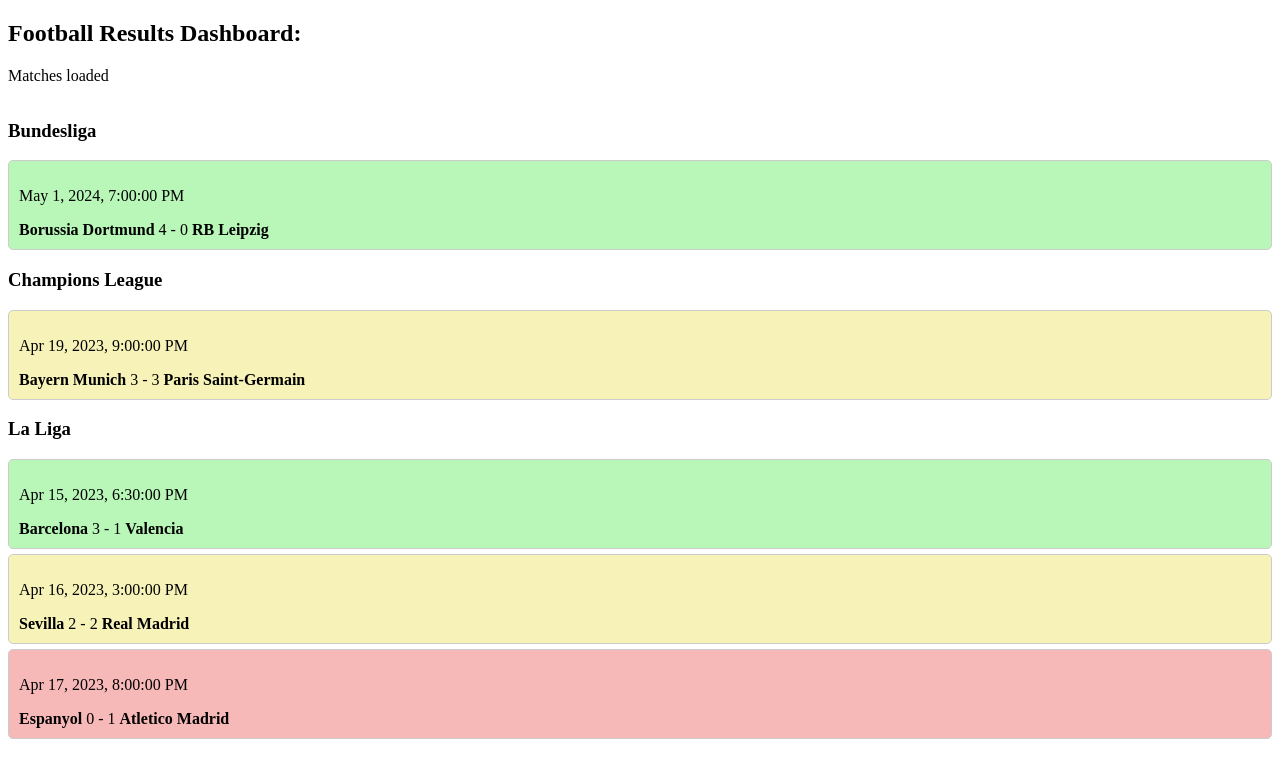
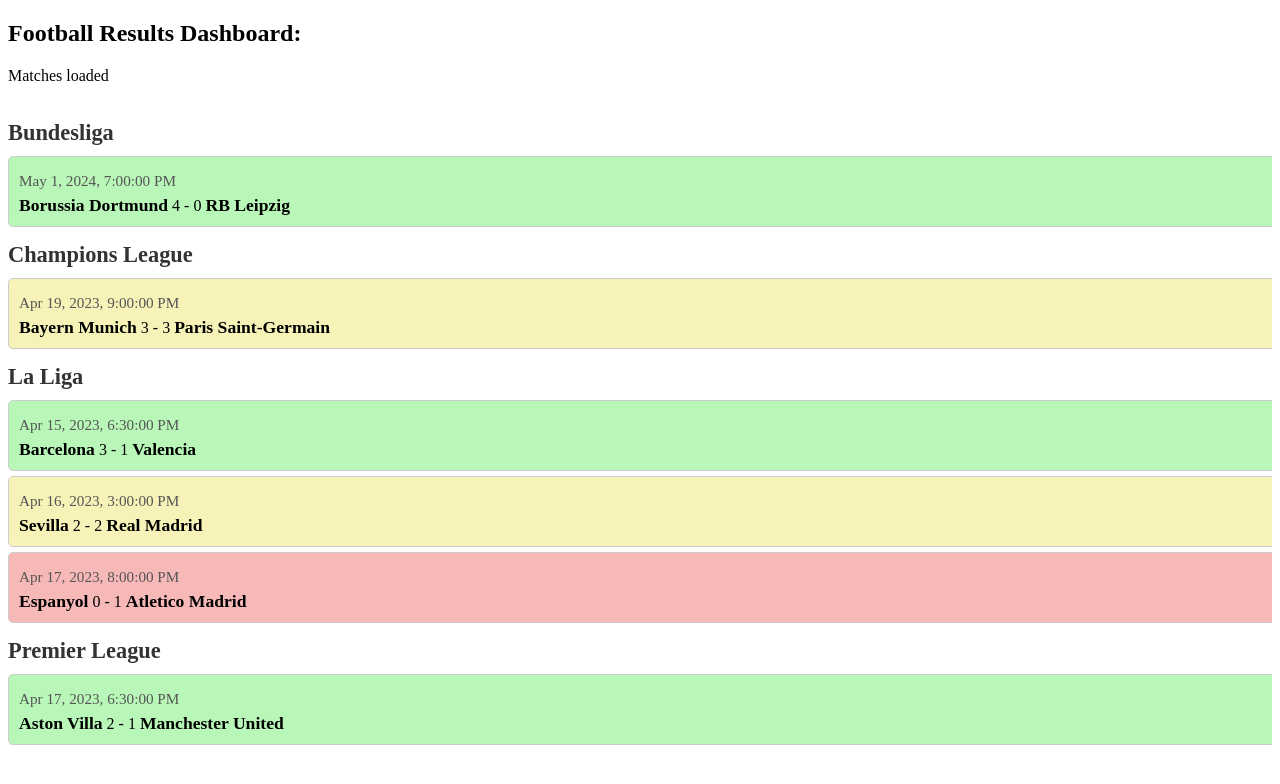
Before and after one commit to bpatrik0601/BProf-Accenture-Kft.-2025-26--Angular-frontend, an Angular app: page / in a window 1280 px wide. Shown: the top 784 px of the page. Built offline with nearby package versions, Linux system fonts and the light colour scheme.

Commit message:
Angular pages formatting edits

```diff
--- a/src/app/components/dashboard/dashboard.component.css
+++ b/src/app/components/dashboard/dashboard.component.css
@@ -1,4 +1,47 @@
+/* Dashboard page formatting */
+
+body {
+  font-family: Arial, sans-serif;
+  background-color: #f9f9f9;
+  margin: 0;
+  padding: 0;
+  overflow: scroll;
+}
+
 .match-list {
   max-height: 80vh;
+  margin-top: 20px;
   overflow-y: auto; /* vertical scrolling enabled */
 }
+
+.match-list h3 {
+  font-size: 1.4em;
+  margin: 15px 0 10px;
+  color: #333;
+}
+
+.match-card {
+  width: 100%;
+  border: 1px solid #ccc;
+  border-radius: 8px;
+  padding: 12px;
+  margin: 8px 0;
+  transition: transform 0.2s, box-shadow 0.2s;
+  overflow: hidden;
+}
+
+.match-card:hover {
+  transform: scale(1.02);
+  transform-origin: center center;
+  box-shadow: 0 0 12px rgba(0,0,0,0.3);
+}
+
+.match-card p {
+  margin: 5px 0;
+  font-size: 0.95em;
+  color: #555;
+}
+
+.match-card strong {
+  font-size: 1.1em;
+}
--- a/src/app/components/matchdetails/matchdetails.component.css
+++ b/src/app/components/matchdetails/matchdetails.component.css
@@ -0,0 +1,54 @@
+/* Match-details page formatting */
+
+body {
+  font-family: Arial, sans-serif;
+  background-color: #f9f9f9;
+  margin: 0;
+  padding: 0;
+  overflow: scroll;
+}
+
+.match-details {
+  text-align: center;
+  font-size: 1.2em;
+  margin-top: 20px;
+}
+
+.match-details h2,
+.match-details h3 {
+  font-size: 2em;
+  margin-bottom: 10px;
+}
+
+.match-details .match-date {
+  font-size: 1.3em;
+  color: #666;
+  margin-bottom: 20px;
+}
+
+.match-details .score {
+  font-size: 1.5em;
+  font-weight: bold;
+  margin: 15px 0;
+}
+
+.match-details .statistics-title {
+  font-size: 1.4em;
+  margin-top: 25px;
+  margin: 20px 0 10px;
+  text-decoration: underline;
+}
+
+.match-details ul {
+  list-style-position: none;
+  padding: 0;
+  margin: 0 auto;
+  display: inline-block;
+  text-align: left;
+}
+
+.match-details ul li {
+  margin: 8px 0;
+  font-size: 1.2em;
+  color: #444;
+}
--- a/src/app/components/matchdetails/matchdetails.component.html
+++ b/src/app/components/matchdetails/matchdetails.component.html
@@ -1,10 +1,11 @@
 <h2>Match Details:</h2>
 
-<div *ngIf="statistics; else loading">
+<div *ngIf="statistics; else loading" class="match-details">
   <h3>{{ statistics.homeTeam }} vs {{ statistics.awayTeam }}</h3>
-  <p>Score: {{ statistics.homeScore }} - {{ statistics.awayScore }}</p>
+  <p class="match-date">{{ statistics.date | date: 'medium' }}</p>
+  <p class="score">Score: {{ statistics.homeScore }} - {{ statistics.awayScore }}</p>
 
-  <h4>Statistics:</h4>
+  <h4 class="statistics-title">Statistics:</h4>
   <ul>
     <li>Goals: {{ statistics.goals?.home ?? 0 }} - {{ statistics.goals?.away ?? 0 }}</li>
     <li>Shots on Target: {{ statistics.shotsOnTarget?.home ?? 0 }} - {{ statistics.shotsOnTarget?.away ?? 0 }}</li>
```
